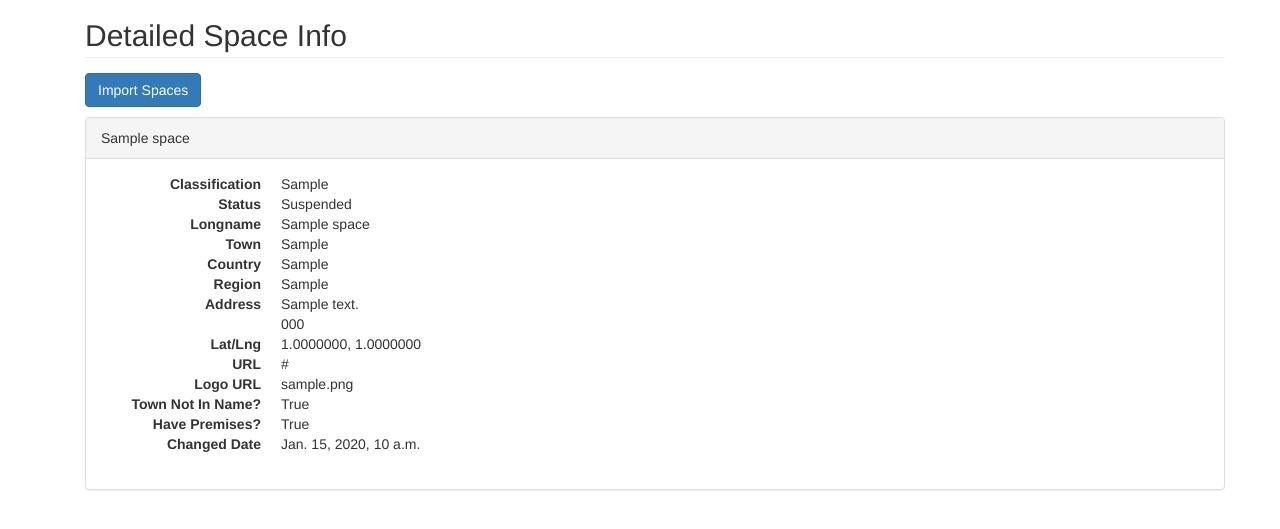
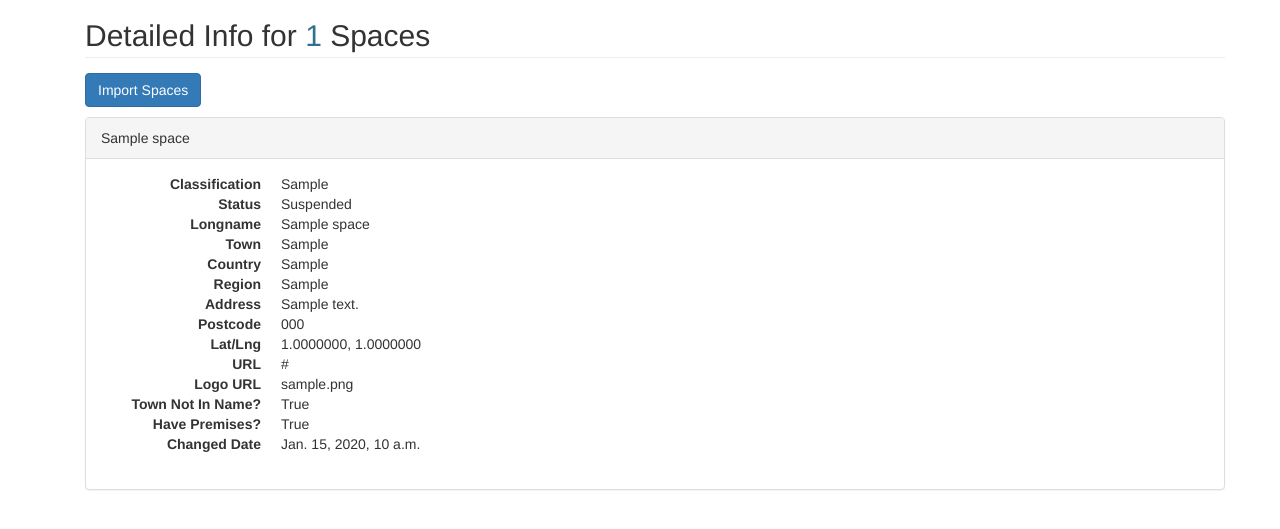
Before and after one commit to UKHackspaceFoundation/website, a Django app: page /space_detail in a window 1280 px wide. Shown: the part 51-580 px from the top of the page. Run offline with Django 3.2, Linux system fonts and the light colour scheme; a user stored in the database is signed in; tables that the repository leaves empty hold one stand-in row (values such as "Sample post"); some libraries are stand-ins or nearby versions.

Commit message:
twiddling

```diff
--- a/main/templates/main/space_detail.html
+++ b/main/templates/main/space_detail.html
@@ -5,7 +5,7 @@
 {% block content %}
 <div class="container">
 
-    <h2>Detailed Space Info</h2>
+    <h2>Detailed Info for <span class="text-info">{{ spaces|length }}</span> Spaces</h2>
 
     <p><a href="/import_spaces" class="btn btn-primary">Import Spaces</a>
     </p>
@@ -22,7 +22,8 @@
                     <dt>Town</dt> <dd>{{ space.town }}</dd>
                     <dt>Country</dt> <dd>{{ space.country }}</dd>
                     <dt>Region</dt> <dd>{{ space.region }}</dd>
-                    <dt>Address</dt> <dd>{{ space.address_first_line }} <br> {{ space.postcode }}</dd>
+                    <dt>Address</dt> <dd>{{ space.address_first_line }}</dd>
+                    <dt>Postcode</dt> <dd>{{ space.postcode }}</dd>
                     <dt>Lat/Lng</dt> <dd>{{ space.lat }}, {{space.lng}}</dd>
                     <dt>URL</dt> <dd>{{ space.main_website_url }}</dd>
                     <dt>Logo URL</dt> <dd>{{ space.logo_image_url }}</dd>
```
